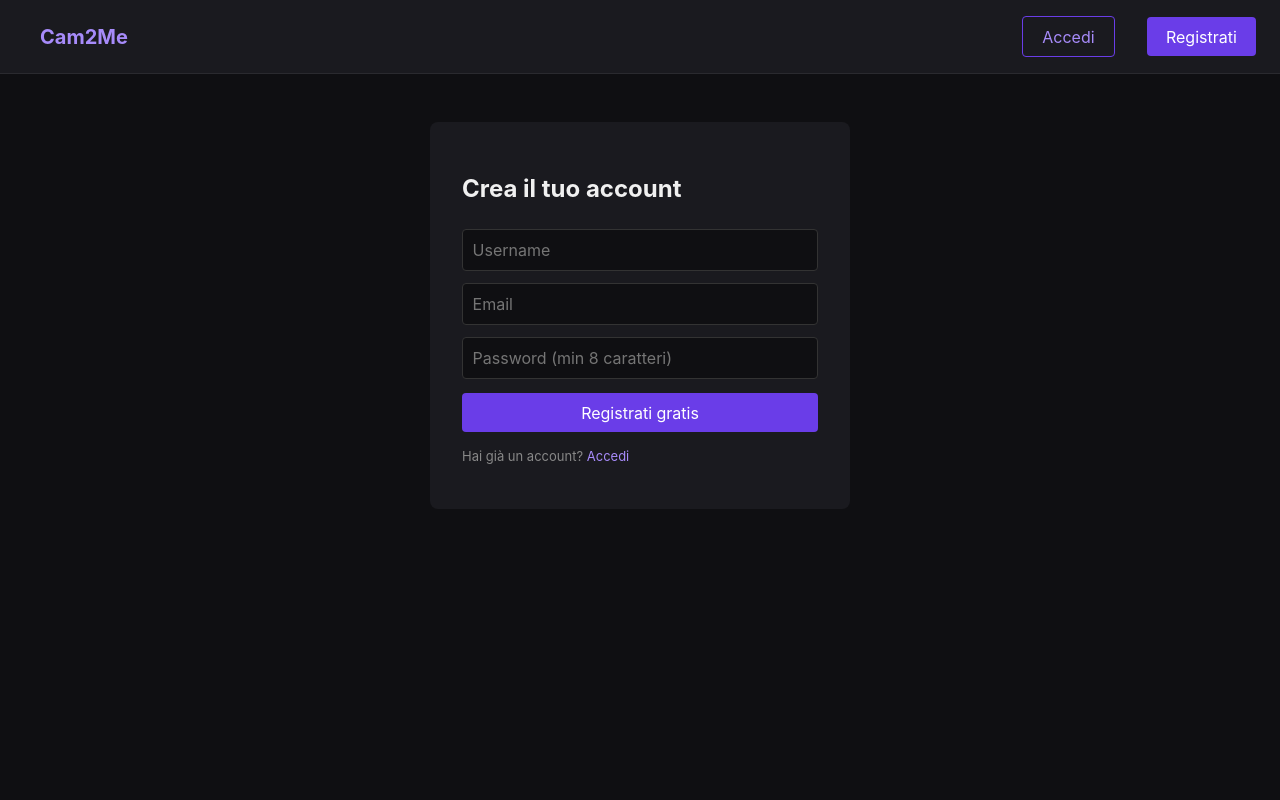
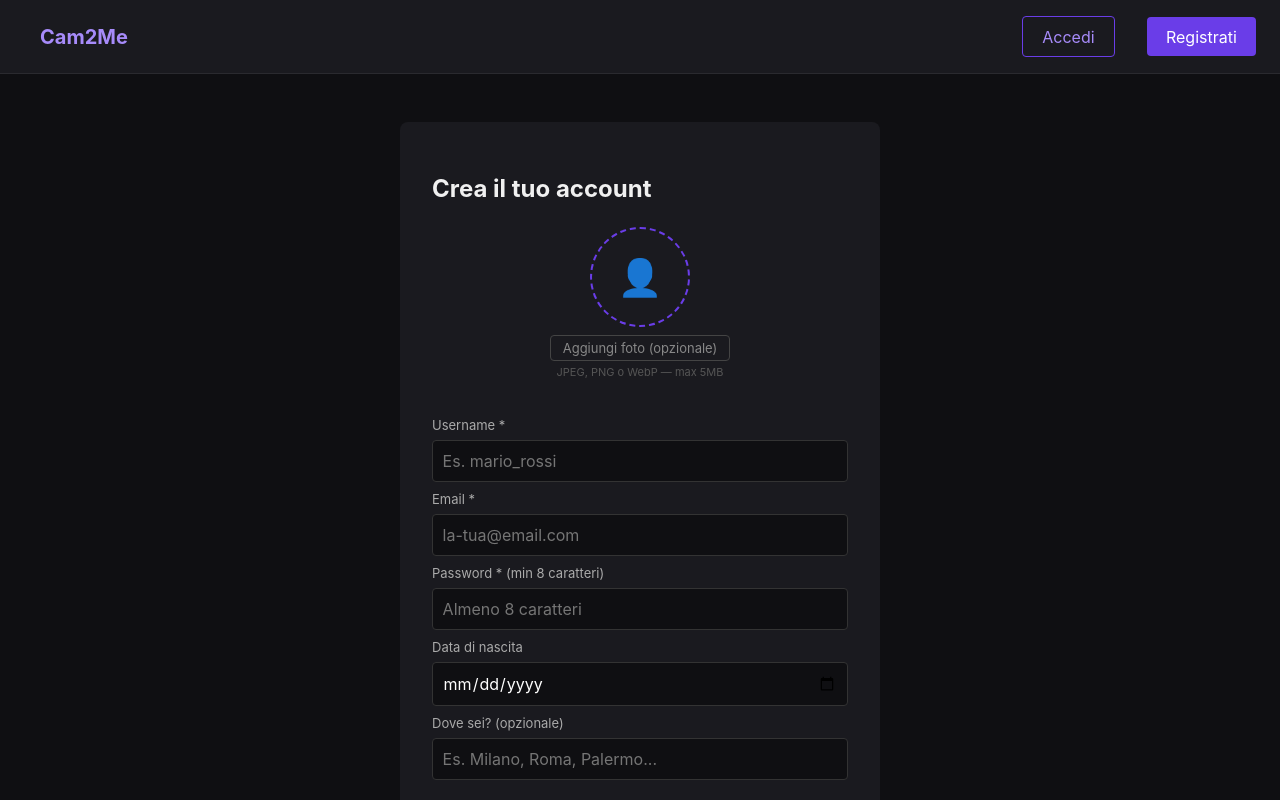
Before and after one commit to markscully/cam2me-online-frontend, a Next.js app: page /register in a window 1280 px wide. Shown: the top 800 px of the page. Built offline with nearby package versions, Linux system fonts and the light colour scheme; no server answers.

Commit message:
Add files via upload

```diff
--- a/pages/register.js
+++ b/pages/register.js
@@ -1,4 +1,4 @@
-import { useState } from 'react';
+import { useState, useRef } from 'react';
 import { useRouter } from 'next/router';
 import Link from 'next/link';
 import Navbar from '../components/Navbar';
@@ -6,37 +6,179 @@ import { useAuth } from '../context/AuthContext';
 import { api } from '../lib/api';
 
 export default function Register() {
-  const [form, setForm] = useState({ username: '', email: '', password: '' });
+  const [form, setForm] = useState({
+    username: '',
+    email: '',
+    password: '',
+    birthdate: '',
+    location: ''
+  });
+  const [avatarPreview, setAvatarPreview] = useState(null);
+  const [avatarFile, setAvatarFile] = useState(null);
   const [error, setError] = useState('');
+  const [busy, setBusy] = useState(false);
   const router = useRouter();
   const { login } = useAuth();
+  const fileRef = useRef(null);
+
+  function handleChange(e) {
+    setForm({ ...form, [e.target.name]: e.target.value });
+  }
+
+  function handleAvatarChange(e) {
+    const file = e.target.files[0];
+    if (!file) return;
+
+    // Controlla dimensione (max 5MB)
+    if (file.size > 5 * 1024 * 1024) {
+      setError('La foto deve essere inferiore a 5MB');
+      return;
+    }
+
+    setAvatarFile(file);
+
+    // Anteprima locale
+    const reader = new FileReader();
+    reader.onload = (ev) => setAvatarPreview(ev.target.result);
+    reader.readAsDataURL(file);
+  }
 
   async function handleSubmit(e) {
     e.preventDefault();
     setError('');
+    setBusy(true);
+
     try {
-      const data = await api.register(form);
+      // Se c'è un avatar, lo convertiamo in base64 per mandarlo al backend
+      // (per ora lo passiamo come data URL — in produzione usare R2)
+      let avatarUrl = null;
+      if (avatarPreview) {
+        avatarUrl = avatarPreview; // data URL come placeholder
+      }
+
+      const data = await api.register({ ...form, avatarUrl });
       login(data.token, data.user);
       router.push('/');
     } catch (err) {
       setError(err.message);
+    } finally {
+      setBusy(false);
     }
   }
 
   return (
     <div>
       <Navbar />
-      <div className="form-box">
-        <h2>Crea il tuo account</h2>
+      <div className="form-box" style={{ maxWidth: 480 }}>
+        <h2 style={{ marginBottom: '1.5rem' }}>Crea il tuo account</h2>
+
         <form onSubmit={handleSubmit}>
-          <input placeholder="Username" required onChange={e => setForm({ ...form, username: e.target.value })} />
-          <input type="email" placeholder="Email" required onChange={e => setForm({ ...form, email: e.target.value })} />
-          <input type="password" placeholder="Password (min 8 caratteri)" required onChange={e => setForm({ ...form, password: e.target.value })} />
+
+          {/* FOTO PROFILO */}
+          <div style={{ display: 'flex', flexDirection: 'column', alignItems: 'center', marginBottom: '1.5rem' }}>
+            <div
+              onClick={() => fileRef.current?.click()}
+              style={{
+                width: 100,
+                height: 100,
+                borderRadius: '50%',
+                background: '#1a1a1f',
+                border: '2px dashed #6a3de8',
+                overflow: 'hidden',
+                cursor: 'pointer',
+                display: 'flex',
+                alignItems: 'center',
+                justifyContent: 'center',
+                marginBottom: 8
+              }}
+            >
+              {avatarPreview
+                ? <img src={avatarPreview} alt="anteprima" style={{ width: '100%', height: '100%', objectFit: 'cover' }} />
+                : <span style={{ fontSize: 36 }}>👤</span>
+              }
+            </div>
+            <input
+              ref={fileRef}
+              type="file"
+              accept="image/jpeg,image/png,image/webp"
+              style={{ display: 'none' }}
+              onChange={handleAvatarChange}
+            />
+            <button
+              type="button"
+              onClick={() => fileRef.current?.click()}
+              style={{ background: 'transparent', border: '1px solid #444', color: '#888', fontSize: 13, padding: '4px 12px' }}
+            >
+              {avatarPreview ? 'Cambia foto' : 'Aggiungi foto (opzionale)'}
+            </button>
+            <p style={{ fontSize: 11, color: '#555', marginTop: 4 }}>JPEG, PNG o WebP — max 5MB</p>
+          </div>
+
+          {/* USERNAME */}
+          <label style={{ fontSize: 13, color: '#aaa' }}>Username *</label>
+          <input
+            name="username"
+            placeholder="Es. mario_rossi"
+            required
+            value={form.username}
+            onChange={handleChange}
+          />
+
+          {/* EMAIL */}
+          <label style={{ fontSize: 13, color: '#aaa' }}>Email *</label>
+          <input
+            name="email"
+            type="email"
+            placeholder="la-tua@email.com"
+            required
+            value={form.email}
+            onChange={handleChange}
+          />
+
+          {/* PASSWORD */}
+          <label style={{ fontSize: 13, color: '#aaa' }}>Password * (min 8 caratteri)</label>
+          <input
+            name="password"
+            type="password"
+            placeholder="Almeno 8 caratteri"
+            required
+            value={form.password}
+            onChange={handleChange}
+          />
+
+          {/* DATA DI NASCITA */}
+          <label style={{ fontSize: 13, color: '#aaa' }}>Data di nascita</label>
+          <input
+            name="birthdate"
+            type="date"
+            value={form.birthdate}
+            onChange={handleChange}
+            max={new Date().toISOString().split('T')[0]}
+          />
+
+          {/* LUOGO */}
+          <label style={{ fontSize: 13, color: '#aaa' }}>Dove sei? (opzionale)</label>
+          <input
+            name="location"
+            placeholder="Es. Milano, Roma, Palermo..."
+            value={form.location}
+            onChange={handleChange}
+          />
+
           {error && <p className="error-text">{error}</p>}
-          <button type="submit" style={{ width: '100%', marginTop: '0.5rem' }}>Registrati gratis</button>
+
+          <button
+            type="submit"
+            disabled={busy}
+            style={{ width: '100%', marginTop: '1rem', padding: '0.8rem' }}
+          >
+            {busy ? 'Creazione account...' : 'Crea account gratis'}
+          </button>
         </form>
-        <p style={{ marginTop: '1rem', fontSize: 13, color: '#888' }}>
-          Hai già un account? <Link href="/login" style={{ color: '#a78bfa' }}>Accedi</Link>
+
+        <p style={{ marginTop: '1rem', fontSize: 13, color: '#888', textAlign: 'center' }}>
+          Hai già un account?{' '}
+          <Link href="/login" style={{ color: '#a78bfa' }}>Accedi</Link>
         </p>
       </div>
     </div>
```
